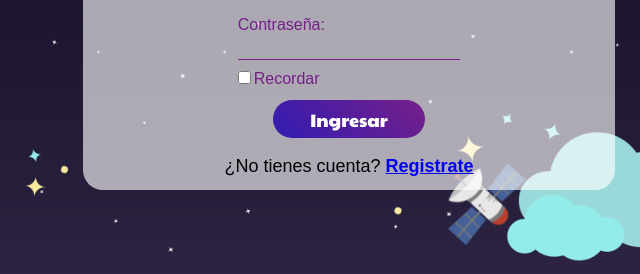
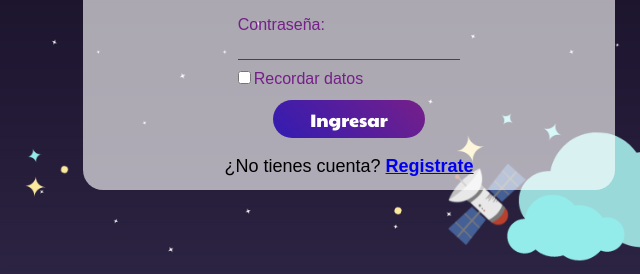
Before and after one commit to KeylaMunoz/JuegoDePreguntas, a website: page index.html in a window 1280 px wide. Shown: the part 307-581 px from the top of the page, 291-931 px from the left. Drawn offline with nearby package versions, Linux system fonts and the light colour scheme.

Commit message:
actualizacion

```diff
--- a/index.html
+++ b/index.html
@@ -18,7 +18,7 @@
             <h2 class="titulo2"> ¡Bienvenido/a al mejor juego de preguntas!</h2>
             <form id="formIndex" class="datos">
                 <div class="contenedorDatos">
-                    <label for="datoUsuario" class="form-label">Usuario:</label>
+                    <label for="datoUsuario" class="form-label">Usuario: </label>
                     <br>
                     <input type="text" id="datoUsuario" name="datoUsuario" required>
                     <br>
@@ -28,7 +28,7 @@
                     <input type="password" id="datoPassword" name="datoPassword" required>
                     <br>
                     <input class="checkbox" type="checkbox" id="checkbox">
-                    <label for="checkbox">Recordar</label>
+                    <label for="checkbox">Recordar datos</label>
                     <br>
                 </div>
                 <div class="contenedorSelec">
```
